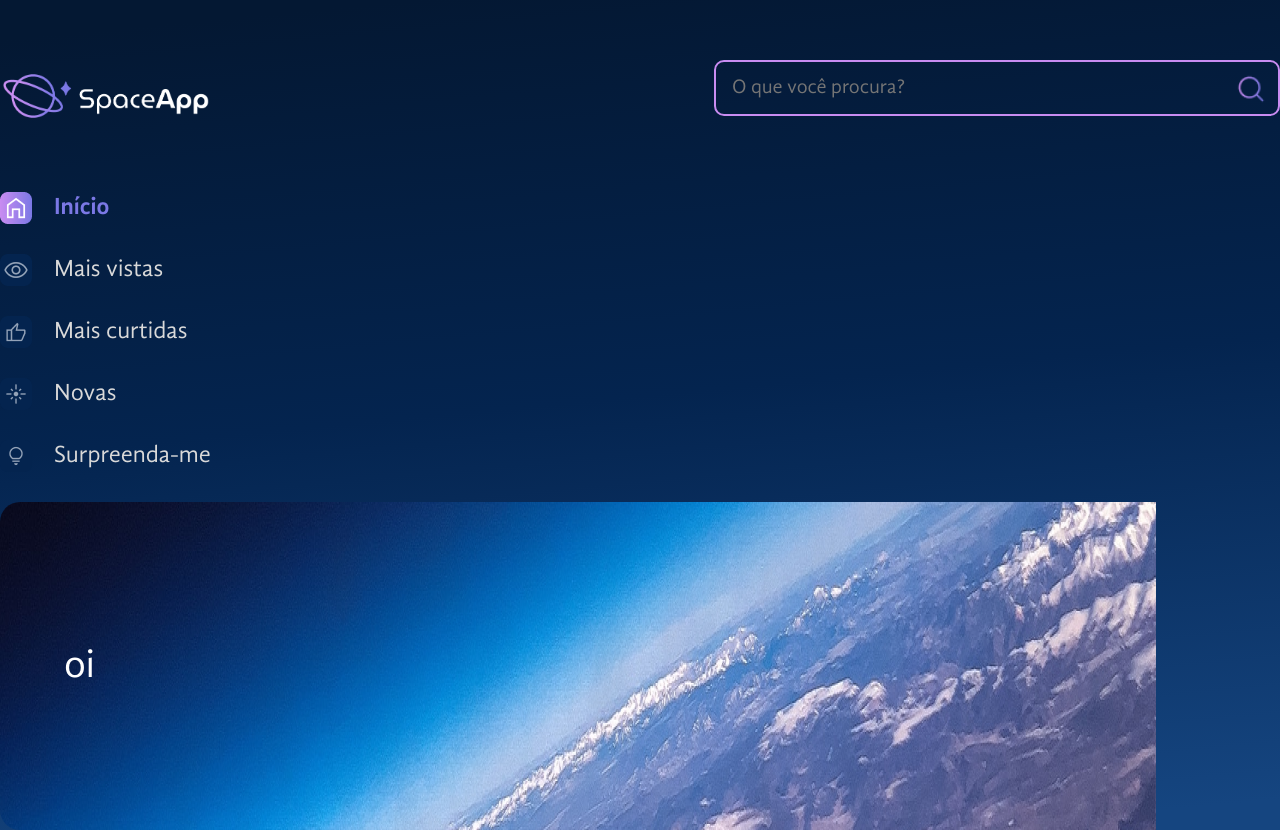
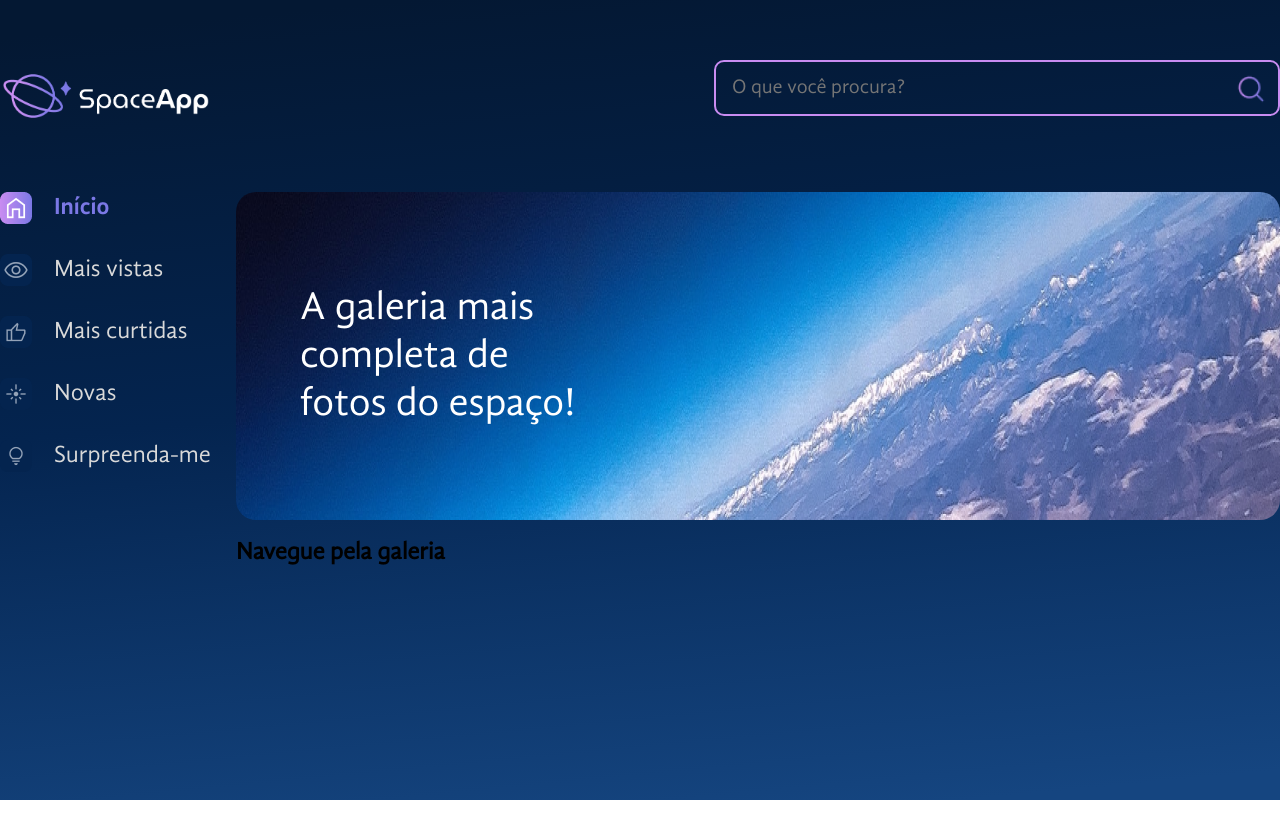
Before and after one commit to DanielaAlmeiida/react-space-galery, a React (Vite) app: page / in a window 1280 px wide. After the commit the page ends 800 px from the top, so only its background shows below. Built offline with nearby package versions, Linux system fonts and the light colour scheme.

Commit message:
Montando o layout

```diff
--- a/src/App.jsx
+++ b/src/App.jsx
@@ -3,6 +3,8 @@
 import Cabecalho from "./components/Cabecalho"
 import BarraLateral from "./components/BarraLateral"
 import Banner from "./components/Banner"
+import bannerBackground from './assets/banner.png'
+import Galeria from "./components/Galeria"
 
 const FundoGradiente = styled.div`
   background: linear-gradient(174.61deg, #041833 4.16%, #04244F 48%, #154580 96.76%);
@@ -10,22 +12,43 @@
   min-height: 100vh;
 `
 
+const AppContainer= styled.div`
+  width: 1440px;
+  margin: 0 auto;
+  max-width:100%;
+`
+
+const MainContainer = styled.main`
+  display: flex;
+  gap: 24px;
+`
+
+const ConteudoGaleria = styled.section`
+  display: flex;
+  flex-direction: column;
+  flex-grow: 1;
+`
 
 function App() {
-
   return (
     <FundoGradiente>
       <EstilosGlobais />
+      <AppContainer>
         <Cabecalho />
+        <MainContainer>
           <BarraLateral />
+          <ConteudoGaleria>
             <Banner
-        texto = "oi"
-        backgroundImage = "./imagens/galeria/foto-1.png"
+              texto = "A galeria mais completa de fotos do espaço!"
+              backgroundImage = {bannerBackground}
             >
             </Banner>
+            <Galeria />
+          </ConteudoGaleria>
+        </MainContainer>
+      </AppContainer>
     </FundoGradiente>
   )
-
 }
 
 export default App
--- a/src/components/Banner/index.jsx
+++ b/src/components/Banner/index.jsx
@@ -1,5 +1,4 @@
 import { styled } from "styled-components"
-import banner from '../../assets/banner.png'
 
 const FigureEstilizada = styled.figure`
     background-image: ${props => `url(${props.$backgroundImage})`};
@@ -11,6 +10,7 @@
     margin: 0;
     border-radius: 20px;
     max-width: 100%;
+    background-size: cover;
 `
 
 const TituloEstilizado = styled.h1`
@@ -22,9 +22,9 @@
     padding: 0 64px;
 `
 
-const Banner = ({texto}) => {
+const Banner = ({texto, backgroundImage}) => {
     return (
-    <FigureEstilizada $backgroundImage={banner}>
+    <FigureEstilizada $backgroundImage={backgroundImage}>
         <TituloEstilizado>{texto}</TituloEstilizado>
     </FigureEstilizada>)
 }
--- /dev/null
+++ b/src/components/Galeria/index.jsx
@@ -0,0 +1,7 @@
+const Galeria = () => {
+    return (
+        <h2>Navegue pela galeria</h2>
+    )
+}
+
+export default Galeria
```
Lines whose indentation alone changed are shown as unchanged.
